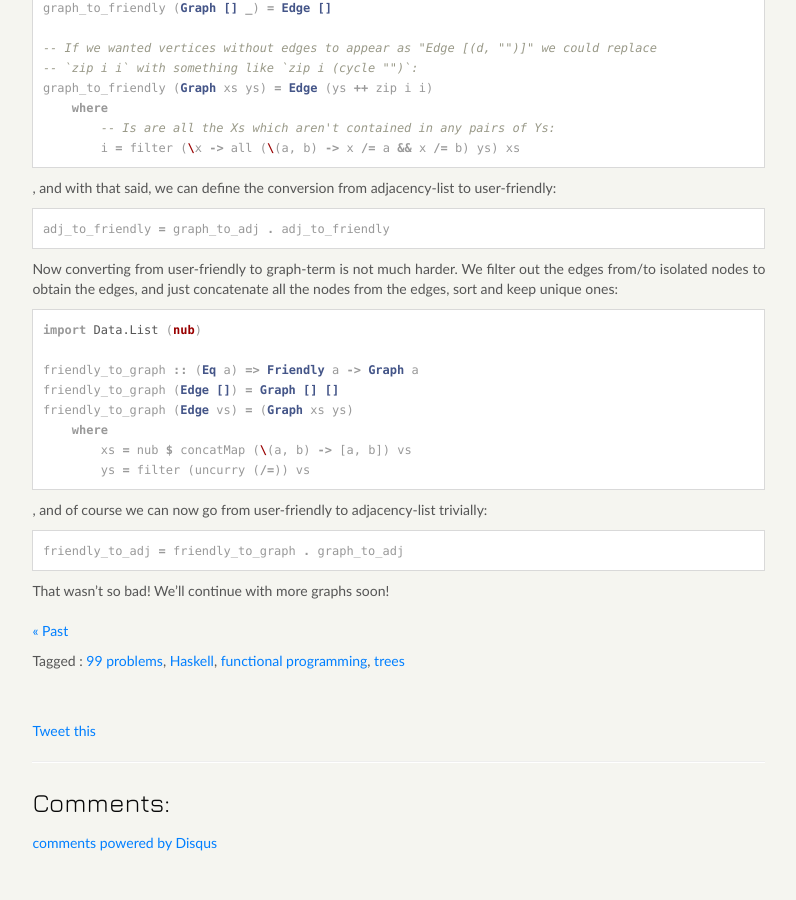
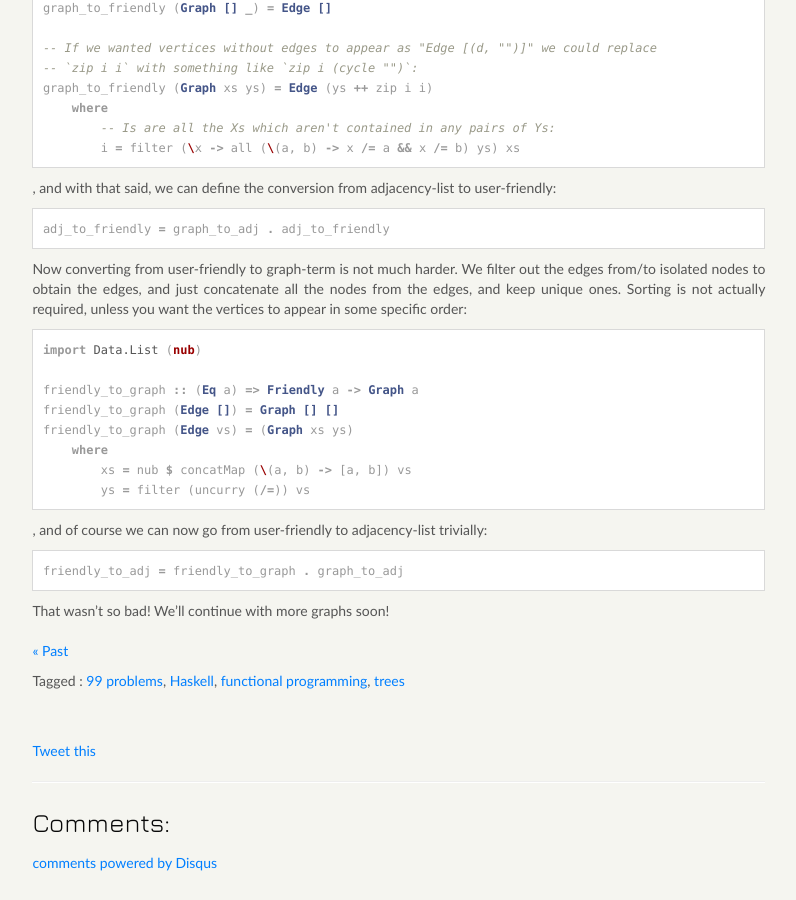
Before and after one commit to mfukar/mfukar.github.com, a Jekyll site: the page built from _posts/2015-08-24-haskellxi.md, in a window 1280 px wide and 900 px high, scrolled down 1451 px. Shown: the whole window, without its empty margins (77-873 px from the left). Built offline with Jekyll 4.4.1, drawn with Linux system fonts in a browser that asks for light colours; some web fonts are replaced; Markdown is read by kramdown in place of the engine named in the settings; comment, search, counter and statistics services are not loaded.

Commit message:
Notes re: sorting in friendly_to_graph

````diff
--- a/_posts/2015-08-24-haskellxi.md
+++ b/_posts/2015-08-24-haskellxi.md
@@ -97,7 +97,8 @@ adj_to_friendly = graph_to_adj . adj_to_friendly
 
 Now converting from user-friendly to graph-term is not much harder. We filter out the
 edges from/to isolated nodes to obtain the edges, and just concatenate all the nodes from
-the edges, sort and keep unique ones:
+the edges, and keep unique ones. Sorting is not actually required, unless you want the
+vertices to appear in some specific order:
 
 ```haskell
 import Data.List (nub)
````
